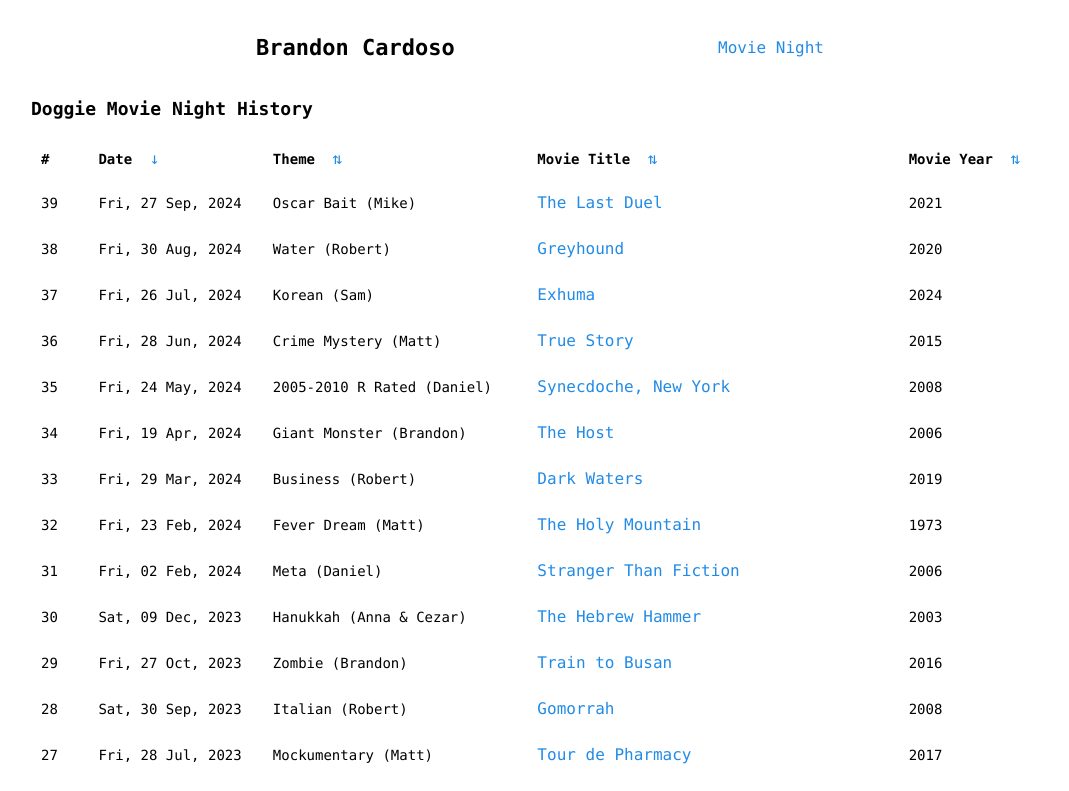
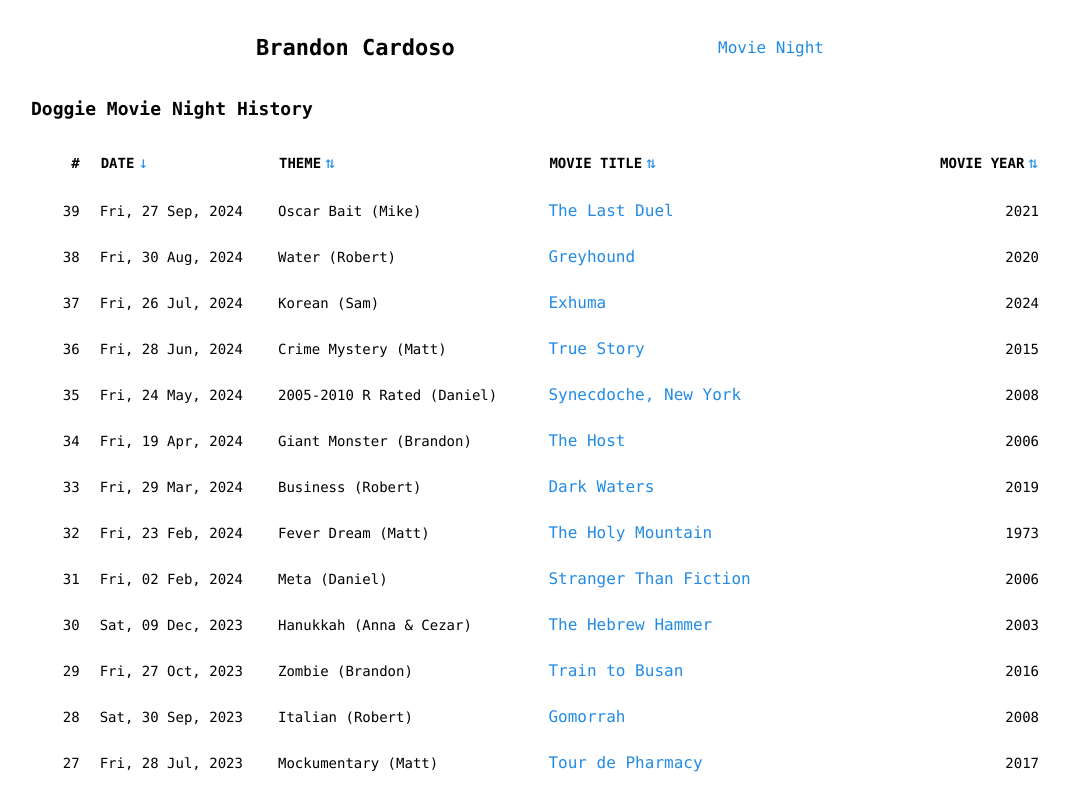
Before and after one commit to brandoncardoso/brandoncardoso.github.io, a React (Vite) app: page /movies in a window 1280 px wide. Shown: the top 791 px of the page, without its empty margins (100-1169 px from the left). Built offline with nearby package versions, Linux system fonts and the light colour scheme.

Commit message:
adjust column alignment, header sort indicator

```diff
--- a/src/pages/movies.tsx
+++ b/src/pages/movies.tsx
@@ -1,11 +1,11 @@
 import {
-	ActionIcon,
 	Anchor,
 	Container,
 	Table,
 	Title,
 	Text,
 	rem,
+	Button,
 } from "@mantine/core";
 import dayjs from "dayjs";
 import utc from "dayjs/plugin/utc";
@@ -96,10 +96,11 @@ export default function Movies() {
 		setSortConfig({ key, direction })
 	}
 
-	const getSortButton = (sortKey: keyof MovieNightInfo) => {
+	const getHeader = (label: string, sortKey: keyof MovieNightInfo) => {
 		return (
-			<ActionIcon variant="subtle" onClick={() => changeSort(sortKey)}>
-				<Text>
+			<Button m={0} p={0} onClick={() => changeSort(sortKey)} variant="transparent" c="unset" tt="uppercase">
+				{label}
+				<Text span c="blue" ml={4}>
 					{sortConfig.key === sortKey
 						? sortConfig.direction === SortDirection.ASC
 							? '↑'
@@ -107,7 +108,7 @@ export default function Movies() {
 						: '⇅'
 					}
 				</Text>
-			</ActionIcon>
+			</Button>
 		)
 	}
 
@@ -120,21 +121,21 @@ export default function Movies() {
 			<Container size="xxl">
 				<Title order={2} size="h4" mb="md">Doggie Movie Night History</Title>
 
-				<Table.ScrollContainer minWidth={rem(900)}>
+				<Table.ScrollContainer minWidth={rem(500)}>
 					<Table withRowBorders={false} highlightOnHover>
-						<Table.Thead>
+						<Table.Thead style={{ "white-space": "nowrap" }}>
 							<Table.Tr>
-								<Table.Th>#</Table.Th>
-								<Table.Th>Date {getSortButton("date")}</Table.Th>
-								<Table.Th>Theme {getSortButton("theme")}</Table.Th>
-								<Table.Th>Movie Title {getSortButton("movieTitle")}</Table.Th>
-								<Table.Th>Movie Year {getSortButton("movieYear")}</Table.Th>
+								<Table.Th ta="right">#</Table.Th>
+								<Table.Th>{getHeader("Date", "date")}</Table.Th>
+								<Table.Th>{getHeader("Theme", "theme")}</Table.Th>
+								<Table.Th>{getHeader("Movie Title", "movieTitle")}</Table.Th>
+								<Table.Th ta="right">{getHeader("Movie Year", "movieYear")}</Table.Th>
 							</Table.Tr>
 						</Table.Thead>
 						<Table.Tbody>
 							{sortedMovies.map((movie, index) => (
 								<Table.Tr key={index}>
-									<Table.Td>{movie.num}</Table.Td>
+									<Table.Td ta="right">{movie.num}</Table.Td>
 									<Table.Td>
 										{dayjs.tz(movie.date, "America/Toronto").format("ddd, DD MMM, YYYY")}
 									</Table.Td>
@@ -146,7 +147,7 @@ export default function Movies() {
 											{movie.movieTitle}
 										</Anchor>
 									</Table.Td>
-									<Table.Td>
+									<Table.Td ta="right">
 										{movie.movieYear}
 									</Table.Td>
 								</Table.Tr>
```
